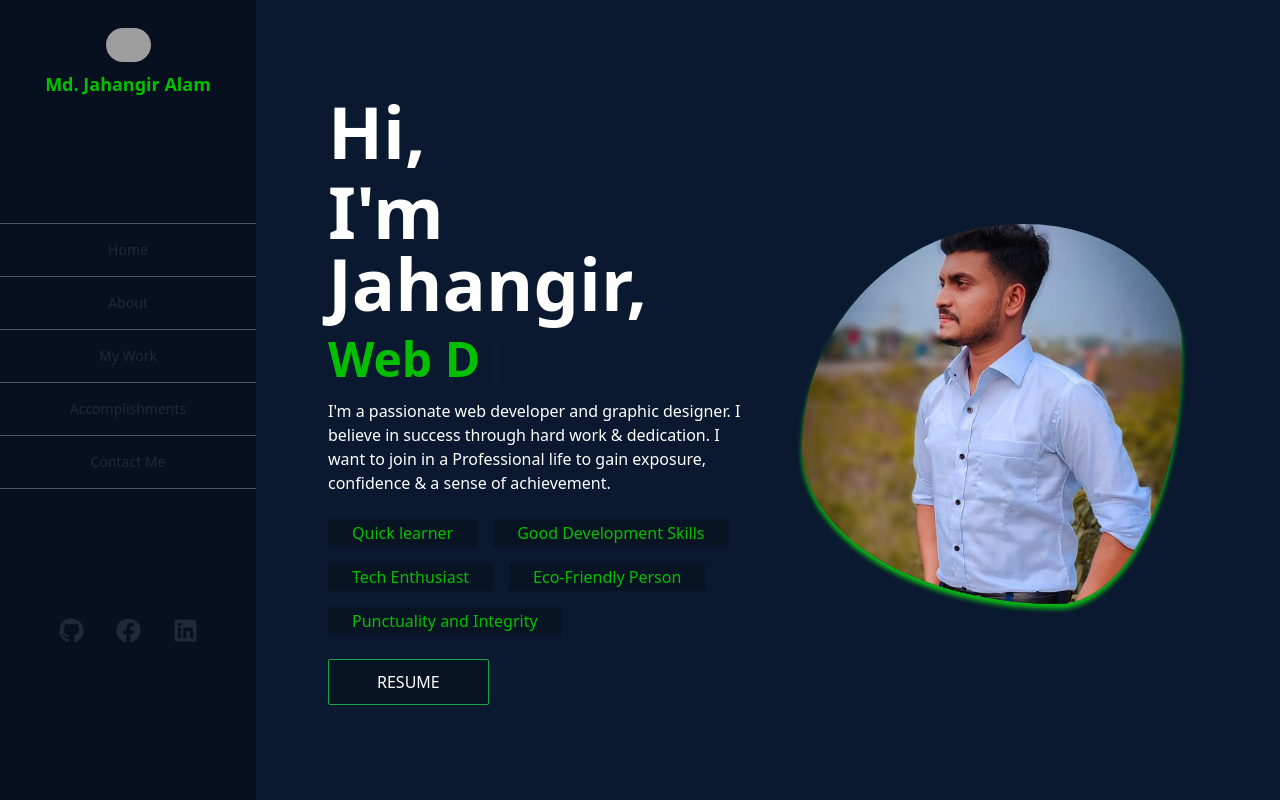
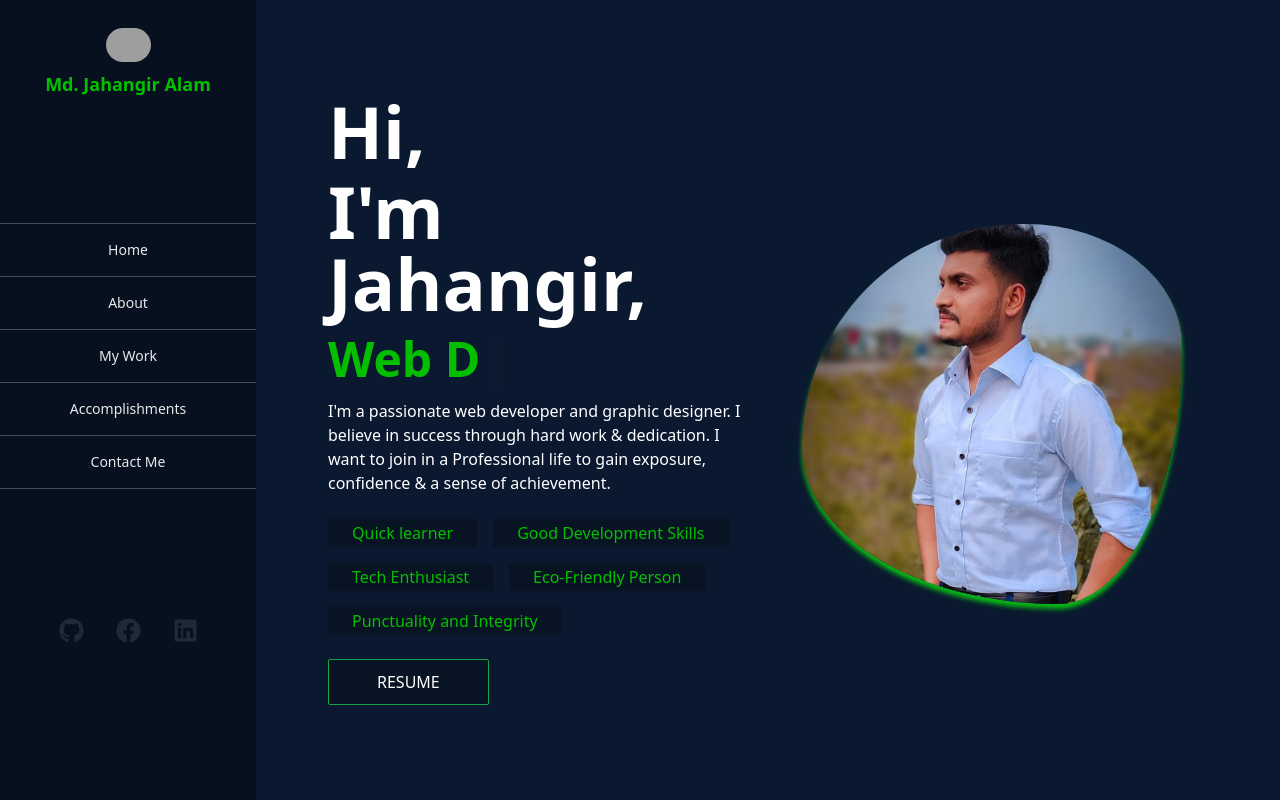
Before and after one commit to Jahangir506/md.jahangir.alam_portfolio, a Next.js app: page / in a window 1280 px wide. Built offline with nearby package versions, Linux system fonts and the light colour scheme; grey boxes are pictures that could not be loaded.

Commit message:
sidenav text design

```diff
--- a/src/components/SideNavbar/SideNavbar.jsx
+++ b/src/components/SideNavbar/SideNavbar.jsx
@@ -26,27 +26,27 @@ const SideNavbar = () => {
         {/* Navigate Link  */}
         <div className="my-[105px]">
           <ul>
-            <li className=" text-center hover:text-[#04bf00] border-t border-b border-gray-600 ">
+            <li className="text-center text-white hover:text-[#04bf00] opacity-90  border-t border-b border-gray-600 ">
               <div className="flex justify-center py-4">
                 <Link href="/"> Home </Link>
               </div>
             </li>
-            <li className=" text-center hover:text-[#04bf00] border-b border-gray-600 ">
+            <li className=" text-center text-white hover:text-[#04bf00] opacity-90  border-b border-gray-600 ">
               <div className="flex justify-center py-4">
                 <Link href="/about"> About </Link>
               </div>
             </li>
-            <li className=" text-center hover:text-[#04bf00] border-b border-gray-600 ">
+            <li className=" text-center text-white hover:text-[#04bf00] opacity-90  border-b border-gray-600 ">
               <div className="flex justify-center py-4">
                 <Link href="/myWork"> My Work </Link>
               </div>
             </li>
-            <li className=" text-center hover:text-[#04bf00] border-b border-gray-600 ">
+            <li className=" text-center text-white hover:text-[#04bf00] opacity-90  border-b border-gray-600 ">
               <div className="flex justify-center py-4">
                 <Link href="/accomplishments"> Accomplishments </Link>
               </div>
             </li>
-            <li className=" text-center hover:text-[#04bf00] border-b border-gray-600 ">
+            <li className=" text-center text-white hover:text-[#04bf00] opacity-90  border-b border-gray-600 ">
               <div className="flex justify-center py-4">
                 <Link href="/contactMe"> Contact Me </Link>
               </div>
```
